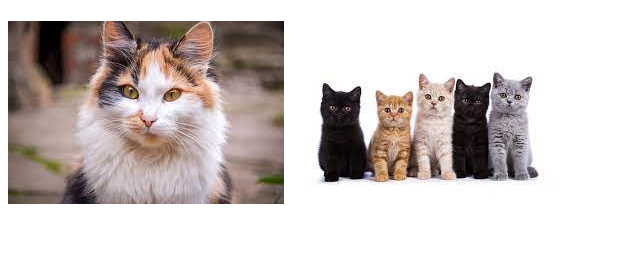
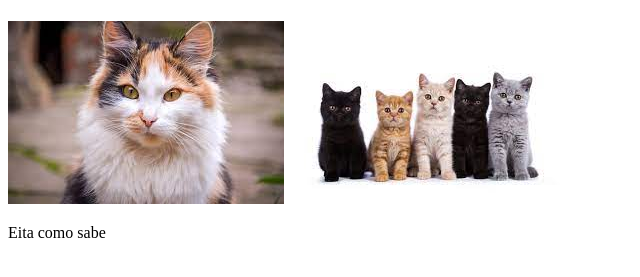
Before and after one commit to GeoRPOliveira/Lista1-Parte2, a plain HTML site: page index.html in a window 1280 px wide. Shown: the part 59-336 px from the top of the page, without its empty margins (0-640 px from the left). Drawn offline with Linux system fonts and the light colour scheme.

Commit message:
Usando Develop

```diff
--- a/index.html
+++ b/index.html
@@ -9,5 +9,6 @@
     <h1>Aqui vai um titulo</h1>
     <img src="imagens/gatito.jpeg" alt="gatito">
     <img src="imagens/variosgatos.jpeg" alt="variosgatos">
+    <p>Eita como sabe</p>
 </body>
 </html>
```
